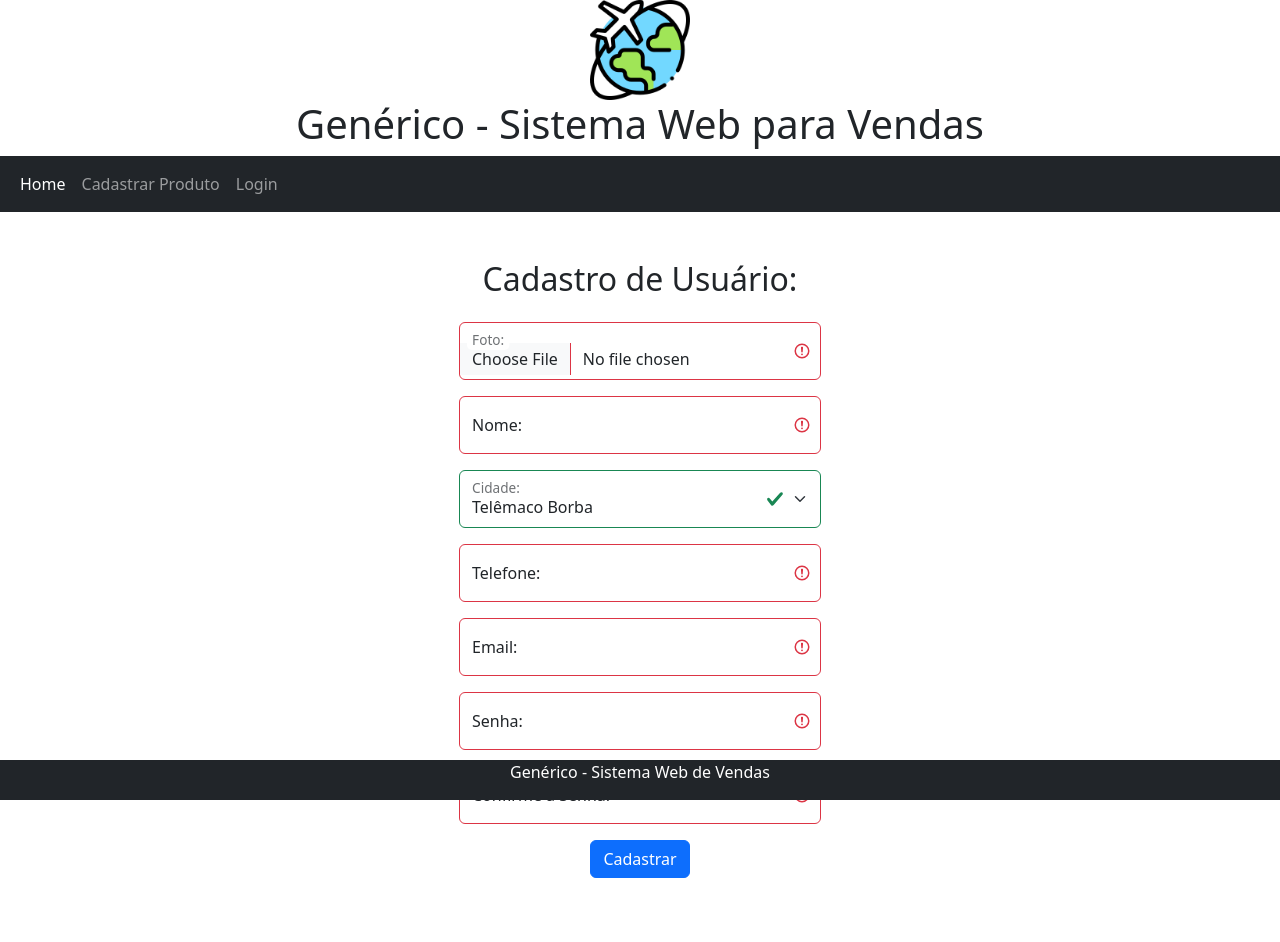
After one commit to Alehandrodasilva/VgMD, a PHP site: page /formUsuario.php in a window 1280 px wide. The commit adds this page. Run offline with PHP 8.4, Linux system fonts and the light colour scheme.

Commit message:
Add files via upload

```diff
--- a/footer.php
+++ b/footer.php
@@ -1,8 +1,10 @@
+            </div>
+        </div>
     </div>
 
-    <!--container que o rodapé da página -->
-    <div class="container-fluid text-center bg-dark text-light fixed-bottom">
-        <p>Sistema  Web desenvolvimento por Alehandro</p>
+    <!-- Rodapé do Sistema -->
+    <div class="mt-5 bg-dark text-white text-center fixed-bottom">
+        <p>Genérico - Sistema Web de Vendas</p>
     </div>
 
 </body>
--- /dev/null
+++ b/formUsuario.php
@@ -0,0 +1,81 @@
+<?php include("header.php") ?>
+
+    <div class="container-fluid text-center">
+
+        <h2>Cadastro de Usuário:</h2>
+
+        <div class="d-flex justify-content-center mb-3">
+
+            <div class="row">
+
+                <div class="col-sm-12">
+
+                    <form action="actionUsuario.php" class="was-validated" method="POST" enctype="multipart/form-data">
+
+                        <div class="form-floating mb-3 mt-3">
+                            <input type="file" class="form-control" id="fotoUsuario" name="fotoUsuario" required>
+                            <label for="fotoUsuario" class="form-label">Foto:</label>
+                            <div class="valid-feedback"></div>
+                            <div class="invalid-feedback"></div>
+                        </div>
+
+                        <div class="form-floating mb-3 mt-3">
+                            <input type="text" class="form-control" id="nomeUsuario" placeholder="Informe o seu nome" name="nomeUsuario" required >
+                            <label for="nomeUsuario" class="form-label">Nome:</label>
+                            <div class="valid-feedback"></div>
+                            <div class="invalid-feedback"></div>
+                        </div>
+
+                        <div class="form-floating mb-3 mt-3">
+                            <select class="form-select" id="cidadeUsuario" name="cidadeUsuario" required>
+                                <option value="curiuva">Curiúva</option>
+                                <option value="imbau">Imbaú</option>
+                                <option value="ortigueira">Ortigueira</option>
+                                <option value="reserva">Reserva</option>
+                                <option value="telemaco" selected>Telêmaco Borba</option>
+                                <option value="tibagi">Tibagi</option>
+                            </select>
+                            <label for="cidadeUsuario" class="form-label">Cidade:</label>
+                            <div class="valid-feedback"></div>
+                            <div class="invalid-feedback"></div>
+                        </div>
+
+                        <div class="form-floating mb-3 mt-3">
+                            <input type="text" class="form-control" id="telefoneUsuario" placeholder="Informe o seu telefone" name="telefoneUsuario" required>
+                            <label for="telefoneUsuario" class="form-label">Telefone:</label>
+                            <div class="valid-feedback"></div>
+                            <div class="invalid-feedback"></div>
+                        </div>
+
+                        <div class="form-floating mb-3 mt-3">
+                            <input type="email" class="form-control" id="emailUsuario" placeholder="Informe o seu email" name="emailUsuario" required>
+                            <label for="emailUsuario" class="form-label">Email:</label>
+                            <div class="valid-feedback"></div>
+                            <div class="invalid-feedback"></div>
+                        </div>
+
+                        <div class="form-floating mb-3 mt-3">
+                            <input type="password" class="form-control" id="senhaUsuario" placeholder="Informe uma senha" name="senhaUsuario" required>
+                            <label for="senhaUsuario" class="form-label">Senha:</label>
+                            <div class="valid-feedback"></div>
+                            <div class="invalid-feedback"></div>
+                        </div>
+
+                        <div class="form-floating mb-3 mt-3">
+                            <input type="password" class="form-control" id="confirmarSenhaUsuario" placeholder="Confirme a senha" name="confirmarSenhaUsuario" required>
+                            <label for="confirmarSenhaUsuario" class="form-label">Confirme a Senha:</label>
+                            <div class="valid-feedback"></div>
+                            <div class="invalid-feedback"></div>
+                        </div>
+
+                        <button type="submit" class="btn btn-primary">Cadastrar</button>
+                    </form>
+                </div>
+            </div>
+        </div>
+        <br>
+        <br>
+
+    </div>
+
+<?php include("footer.php") ?>
--- a/header.php
+++ b/header.php
@@ -2,50 +2,61 @@
 <html lang="pt-br">
 <head>
     <meta charset="UTF-8">
+    <meta http-equiv="X-UA-Compatible" content="IE=edge">
     <meta name="viewport" content="width=device-width, initial-scale=1.0">
-    <title>Página Inicial</title>
+    <title>Sistema Genérico</title>
 
-    <!-- Latest compiled and minified CSS -->
+    <!-- Úlitima versão compilada e minimizada CSS -->
     <link href="https://cdn.jsdelivr.net/npm/bootstrap@5.3.2/dist/css/bootstrap.min.css" rel="stylesheet">
 
-<!-- Latest compiled JavaScript -->
+    <!-- Última versão compilada JavaScript -->
     <script src="https://cdn.jsdelivr.net/npm/bootstrap@5.3.2/dist/js/bootstrap.bundle.min.js"></script>
-<link rel="preconnect" href="https://fonts.googleapis.com">
-<link rel="preconnect" href="https://fonts.gstatic.com" crossorigin>
-<link href="https://fonts.googleapis.com/css2?family=Honk&family=Yellowtail&display=swap" rel="stylesheet">
+
+    <!-- CDNs para Máscaras JQuery-->
+    <script src="https://ajax.googleapis.com/ajax/libs/jquery/3.6.4/jquery.min.js"></script>
+    <script src="https://cdnjs.cloudflare.com/ajax/libs/jquery.mask/1.14.16/jquery.mask.min.js" integrity="sha512-pHVGpX7F/27yZ0ISY+VVjyULApbDlD0/X0rgGbTqCE7WFW5MezNTWG/dnhtbBuICzsd0WQPgpE4REBLv+UqChw==" crossorigin="anonymous" referrerpolicy="no-referrer"></script>
+
+    <!-- Script para Máscaras do Formulário -->
+    <script>
+        $(document).ready(function(){
+            $("#telefoneUsuario").mask("(00) 00000-0000");
+        });
+    </script>
 
 </head>
 <body>
 
-      <!--container fluid -->
-    <div class="container-fluid text-success text-center mt-3">
-        <img src="img/logo.png" width="200">
-        <h1 style="font-family:Honk"> Aqui ficara com a logotipo da minha empresa </h1>
+    <!-- Container de Logotipo do Sistema -->
+    <div class="container-fluid text-center">
+        <a href="index.php" title="Retornar à Página Inicial">
+            <img src="img/logo.png" width="100">
+        </a>
+        <h1>Genérico - Sistema Web para Vendas</h1>
     </div>
 
-        <!-- barra de navegação -->
+    <!-- Barra de Navegação do Sistema -->
     <nav class="navbar navbar-expand-sm bg-dark navbar-dark sticky-top">
         <div class="container-fluid">
             <button class="navbar-toggler" type="button" data-bs-toggle="collapse" data-bs-target="#collapsibleNavbar">
                 <span class="navbar-toggler-icon"></span>
             </button>
-            <div class="collapse navbar-collapse" id="collapsibleNavBar">
+            <div class="collapse navbar-collapse" id="collapsibleNavbar">
                 <ul class="navbar-nav">
                     <li class="nav-item">
-                        <a class="nav-link active" href="#">Página inicial</a>
+                        <a class="nav-link active" href="index.php" title="Ir para a Página Inicial">Home</a>
                     </li>
                     <li class="nav-item">
-                        <a class="nav-link disabled" href="#">Link</a>
+                        <a class="nav-link" href="formProduto.php" title="Cadastrar Produto">Cadastrar Produto</a>
                     </li>
                     <li class="nav-item">
-                        <a class="nav-link disabled" href="#">Link</a>
-                    </li>
-                    <li class="nav-item">
-                        <a class="nav-link disabled" href="#">Disabled</a>
+                        <a class="nav-link" href="formLogin.php" title="Acessar o Sistema">Login</a>
                     </li>
                 </ul>
             </div>
         </div>
     </nav>
-    <!-- container que abriga o conteudo da pagina -->
-    <div class="container text-center bg-warning  mb-5">
+
+    <!-- Container PRINCIPAL do Sistema-->
+    <div class="container mt-5">
+        <div class="row">
+            <div class="col-12">
```
Also changed, not shown: actionUsuario.php (added, +78 -0 lines), formLogin.php (added, +39 -0 lines), formProduto.php (added, +71 -0 lines), index.php (+73 -28 lines), README.md (added), 1 other file. Lines whose indentation alone changed are shown as unchanged.
